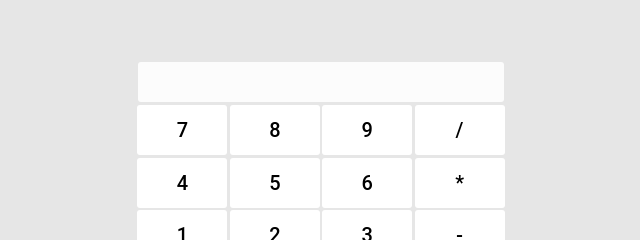
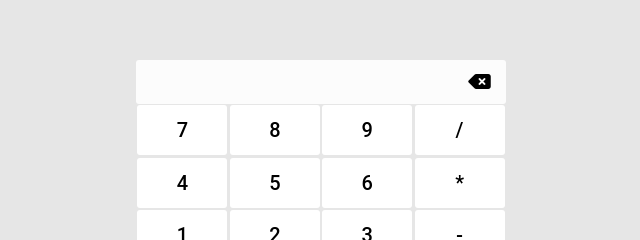
Before and after one commit to allankildare/simple-calculator, a plain HTML site: page index.html in a window 1280 px wide. Shown: the part 213-453 px from the top of the page, 319-959 px from the left. Drawn offline with nearby package versions, Linux system fonts and the light colour scheme.

Commit message:
+ funcao de delecao

```diff
--- a/app.js
+++ b/app.js
@@ -1,11 +1,21 @@
 let value
 let result
+
 function button(num) {
     value = document.calc.display.value += num
 }
 
-function reset () {
+function reset() {
     document.calc.display.value = ''
+}
+
+function backspace() {
+    event.preventDefault()
+    value = document.calc.display.value
+    let array = value.split('')
+    array.pop()
+    let novoDisplay = array.join('')
+    document.calc.display.value = novoDisplay
 }
 
 document.getElementById('result').addEventListener('click', () => {
--- a/index.html
+++ b/index.html
@@ -6,12 +6,16 @@
     <title>Calculadora</title>
     <script src="https://cdnjs.cloudflare.com/ajax/libs/mathjs/9.2.0/math.js" integrity="sha512-SewEag0kt1xsJdbfAXgLyLvYXeAoGEla4M6JSitT6ocJVI+VeUbFXkgrbloNn4cVgq46caRf31un2eoalq6YOw==" crossorigin="anonymous"></script>
     <script src="./app.js" type="text/javascript" defer></script>
+    <script src="https://kit.fontawesome.com/ea399319a5.js" crossorigin="anonymous"></script>
     <link rel="stylesheet" href="style.css">
 </head>
 <body>
     <form action="" name="calc">
         <div id="calculator">
-            <input type="text" name="display" id="display">
+            <div class="inputs">
+                <input type="text" name="display" id="display">
+                <button onclick="backspace()"><i class="fas fa-backspace"></i></button>
+            </div>
             <div id="first">
                 <input type="button" value="7" class="button border" onclick="button(value)">
                 <input type="button" value="8" class="button border" onclick="button(value)">
--- a/style.css
+++ b/style.css
@@ -13,6 +13,18 @@ body {
     align-items: center;
     height: 100vh;
     background: #e6e6e6;
+}
+
+.inputs {
+    background-color: #fcfcfc;
+    border-radius: 3px;
+    width: 100%;
+}
+
+button {
+    border: none;
+    background-color: transparent;
+    padding: 8px 15px;
 }
 
 input {
@@ -35,9 +47,11 @@ input[type=button]:hover {
 }
 
 input[type=text] {
-    width: calc(100% - 4px);
+    width: 100%;
     height: 40px;
     border: none;
+    border-radius: 0;
+    padding-left: 8px;
 
     background-color: #fcfcfc;
 
```
